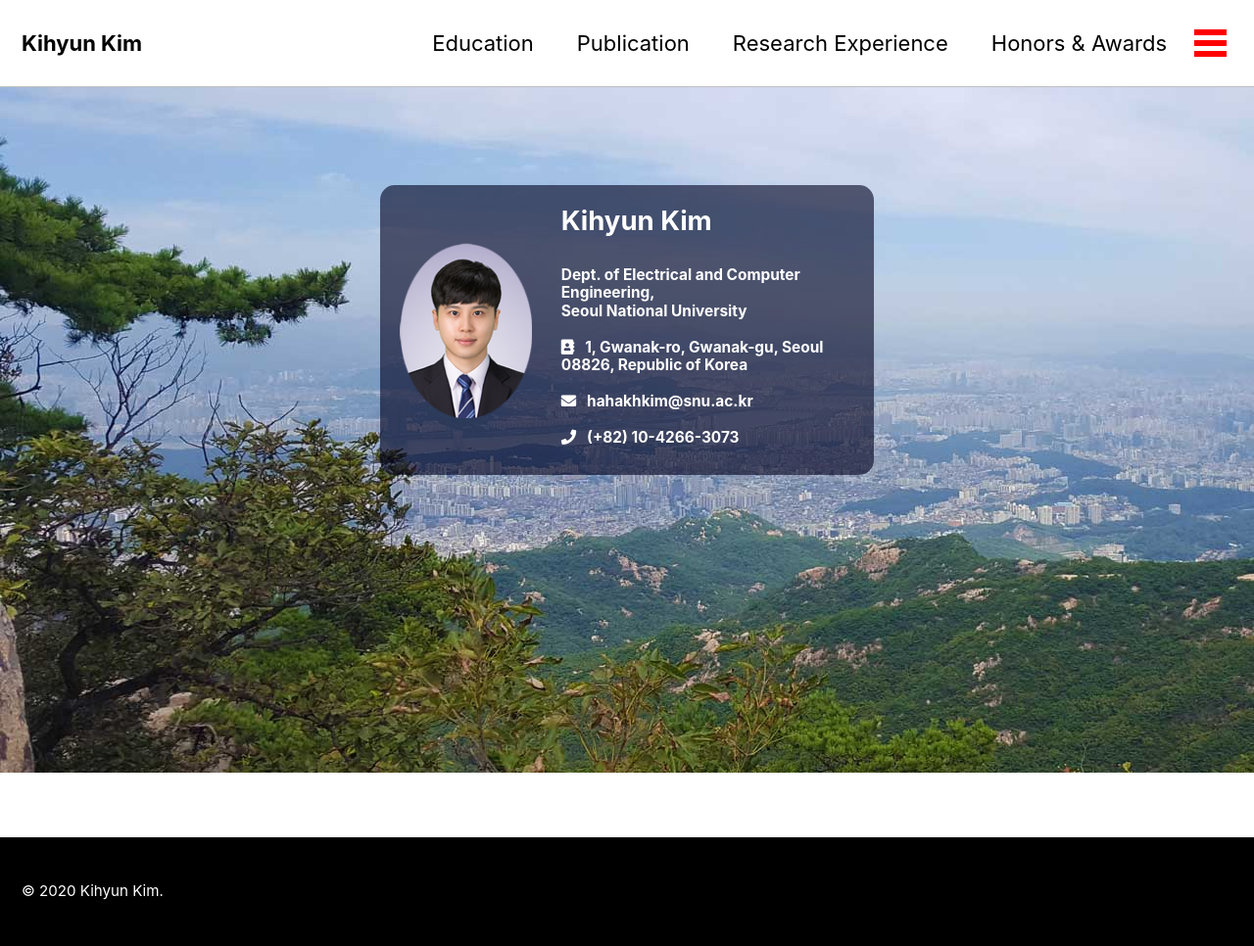
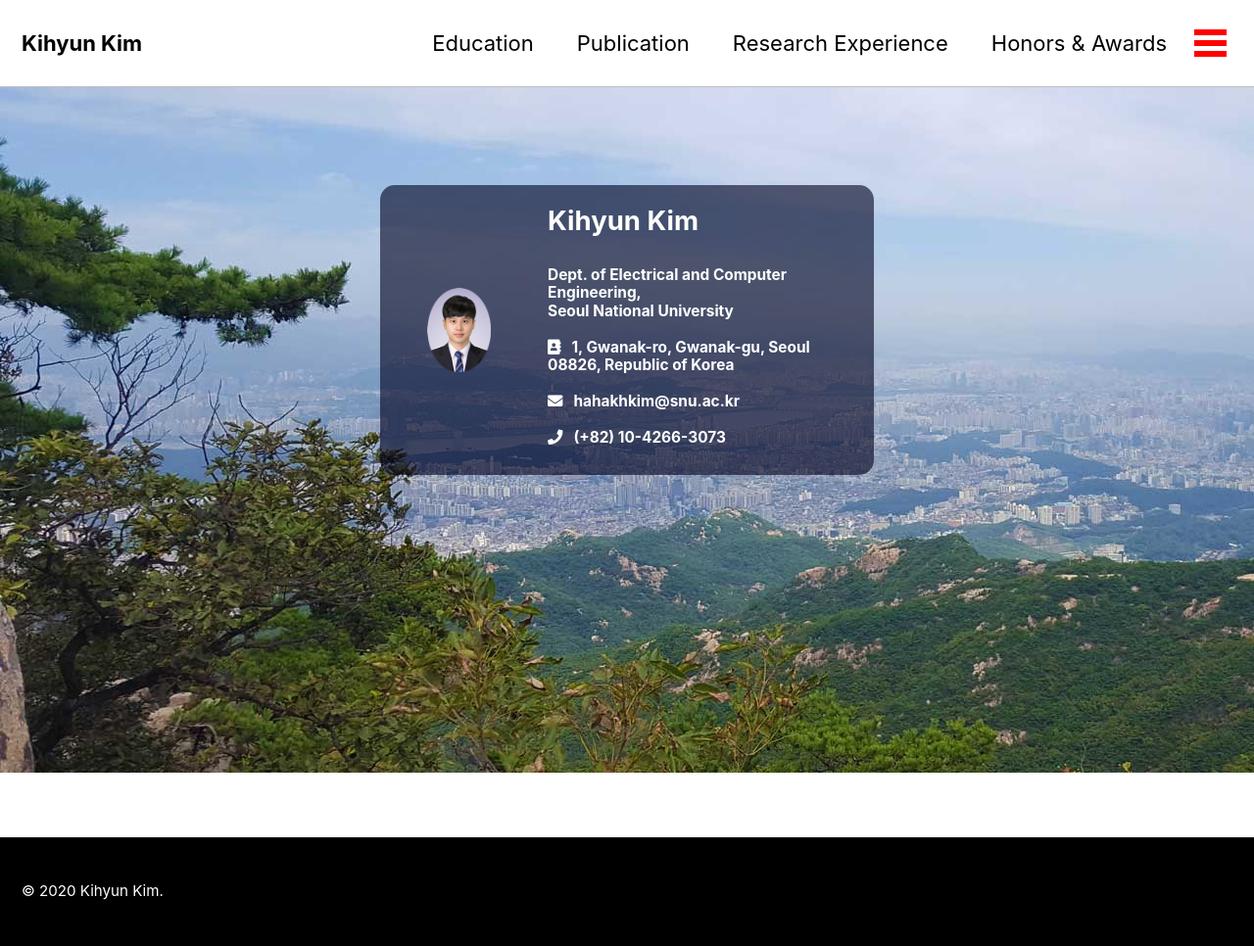
Before and after one commit to hahakhkim/hahakhkim.github.io, a Jekyll site: the page built from index.html, in a window 1280 px wide. Shown: the whole page at 98% size. Built offline with Jekyll 4.4.1, drawn with Linux system fonts in a browser that asks for light colours; cached includes are drawn as plain includes; nearby versions of some CDN libraries; the list of posts is cut into pages by our own code.

Commit message:
Update home.html

```diff
--- a/_layouts/home.html
+++ b/_layouts/home.html
@@ -43,8 +43,8 @@ layout: default
         <div class="col-lg-5 col-md-5 mx-auto">
           <div class="namebox">
 			<div class="row">
-			  <div class="col-xs-4 col-sm-4 col-md-4 ml-auto image-container" style="text-align:center;">
-			    <img src='/assets/images/profile.png' style="max-height:80%;width:auto; margin:auto;">
+			  <div class="col-xs-3 col-sm-3 col-md-3 ml-auto image-container"">
+			    <img src='/assets/images/profile.png' style="max-width:70%; height:auto; margin:auto;">
 			  </div>
 			  <div class="col-sm-8 col-md-8 mr-auto" style="margin:auto;">
 			    <h2 style= "margin-top:0px;margin-bottom:30px;"> Kihyun Kim </h2>
```
